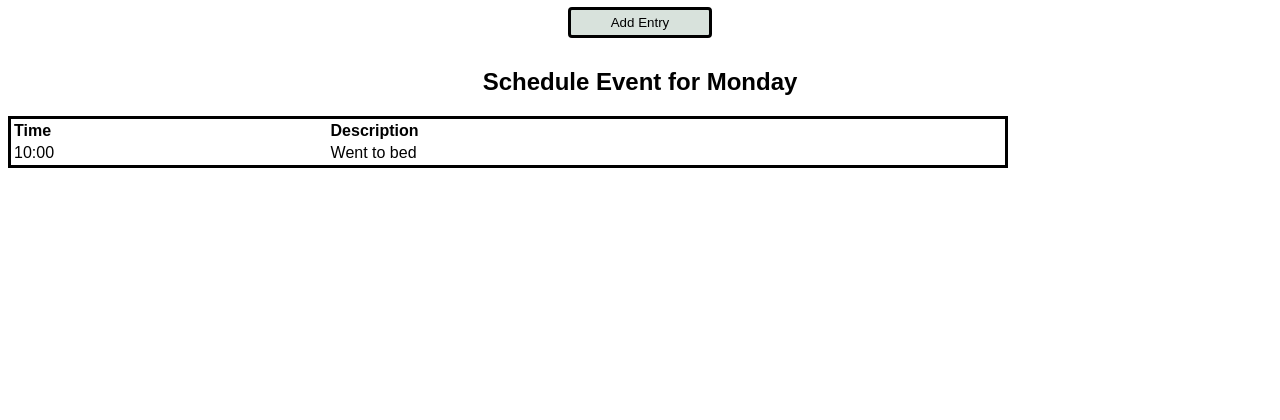
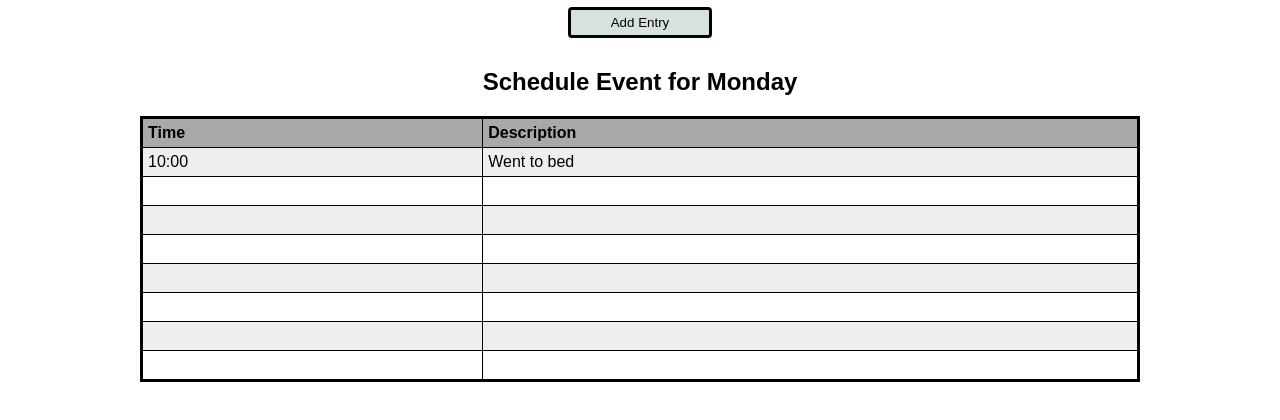
Before and after one commit to DevJosephLee/week-planner, a plain HTML site: page index.html in a window 1280 px wide. Shown: the part 150-570 px from the top of the page. Drawn offline with Linux system fonts and the light colour scheme; a web font is replaced by a local one.

Commit message:
created the table

```diff
--- a/index.html
+++ b/index.html
@@ -63,7 +63,7 @@
   <div class="row justify-content-center">
     <h2>Schedule Event for Monday</h2>
   </div>
-  <div class="row">
+  <div class="row justify-content-center">
     <table>
       <thead>
         <tr>
@@ -76,6 +76,34 @@
           <td>10:00</td>
           <td>Went to bed</td>
         </tr>
+        <tr>
+          <td>&nbsp;</td>
+          <td>&nbsp;</td>
+        </tr>
+        <tr>
+          <td>&nbsp;</td>
+          <td>&nbsp;</td>
+        </tr>
+        <tr>
+          <td>&nbsp;</td>
+          <td>&nbsp;</td>
+        </tr>
+        <tr>
+          <td>&nbsp;</td>
+          <td>&nbsp;</td>
+        </tr>
+        <tr>
+          <td>&nbsp;</td>
+          <td>&nbsp;</td>
+        </tr>
+        <tr>
+          <td>&nbsp;</td>
+          <td>&nbsp;</td>
+        </tr>
+        <tr>
+          <td>&nbsp;</td>
+          <td>&nbsp;</td>
+        </tr>
       </tbody>
     </table>
   </div>
--- a/styles.css
+++ b/styles.css
@@ -85,11 +85,39 @@ body {
   width: 7rem;
 }
 
+tr {
+  border-left: 2px red;
+}
+
 table {
   border: solid;
   width: 1000px;
+  border-collapse: collapse;
 }
 
 th {
   text-align: start;
+  border: 1px solid black;
 }
+
+thead {
+  background-color: darkgray;
+}
+
+td,
+th {
+  border: 1px solid black;
+  padding: 5px;
+}
+
+tbody > tr:nth-child(odd) {
+  background-color: #eee;
+}
+
+/* tr > td:first-child {
+  border-right: 1px solid black;
+} */
+
+/* tr > th:first-child {
+
+} */
```
